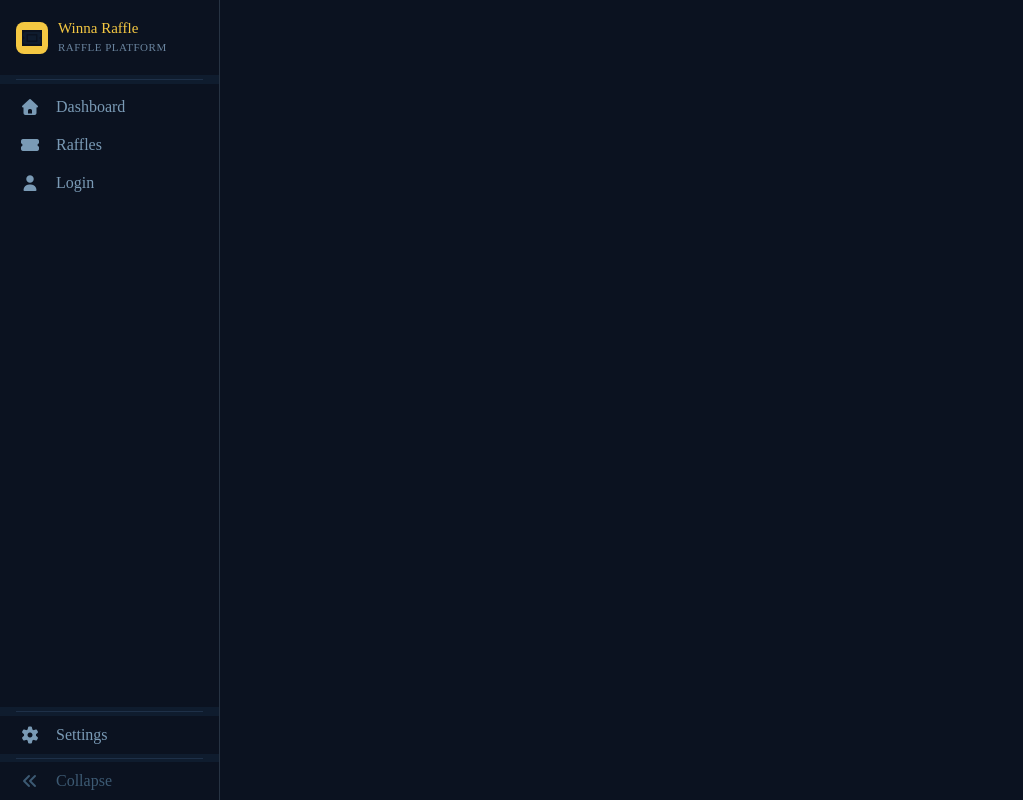
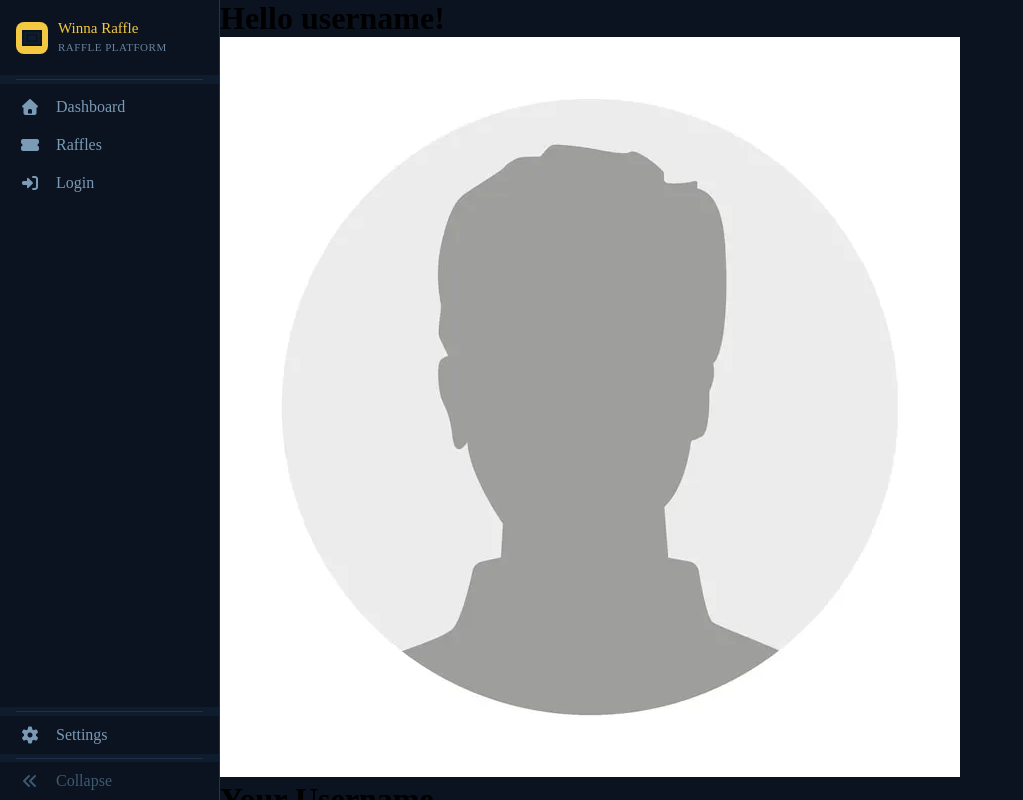
Before and after one commit to owen-prest/raffle-website, a Vue app: page /Profile in a window 1280 px wide. Shown: the whole page, without its empty margins (0-1023 px from the left). Built offline with nearby package versions, Linux system fonts and the light colour scheme; the HTML template or start-up script is replaced by a standard one.

Commit message:
Fixed the an error on the sidenav

```diff
--- a/src/Views/Login.vue
+++ b/src/Views/Login.vue
@@ -1,7 +1,7 @@
 <script setup lang="ts">
   import { ref } from 'vue'
   import { useRouter} from 'vue-router'
-  import { login } from '@/stores/auth'
+  import { isLoggedIn, login } from '@/stores/auth'
 
   const router = useRouter()
 
@@ -10,7 +10,7 @@
   const errorMessage = ref('')
 
   const fakeUser = {
-    email:'test@email.com',
+    email:'test@example.com',
     password:'password123'
   }
 
@@ -30,7 +30,9 @@
     }
     // check if credentials match fake user, sets status to logged (Auth.ts) and redirects
     if (email.value === fakeUser.email && password.value === fakeUser.password){
+      console.log('login called')
       login()
+      console.log('isLoggedIn', isLoggedIn.value)
       router.push('/')
     } else {
       errorMessage.value = 'Invalid email or password'
--- a/src/Views/Profile.vue
+++ b/src/Views/Profile.vue
@@ -1,16 +1,15 @@
 <script setup lang="ts">
-  import { RouterLink } from 'vue-router';
-  import profileImg from '/assets/images/profileImg.jpg'
+  import profileImg from '@/assets/images/profileImg.webp'
 </script>
 
 <template>
   <div class="profile">
     <div class="profile-menu">
       <h1 class="profile-title">Hello username!</h1>
-      <div class ="image-wrapper" :src="profileImg" alt="profile image">
-        <img src="profile-image" >
+      <div class ="image-wrapper">
+        <img class="profile-image" :src="profileImg" alt="profile image">
       </div>
-      <div class ="profile-info">
+      <div class="profile-info">
         <h1>Your Username</h1><span>your username</span>
         <h1>Change Password</h1><span>dont show password</span>
         <h1>Your Bio</h1>
@@ -20,7 +19,13 @@
 </template>
 
 <style>
+.profile{
+    background-color: red;
+    display: flex;
+}
   .profile-menu{
+    display: inline-block;
+    justify-content: center;
     width: 100%;
     background-color: aqua;
   }
--- a/src/components/SideNav.vue
+++ b/src/components/SideNav.vue
@@ -1,6 +1,8 @@
 <script setup lang="ts">
-  import { ref } from 'vue'
+  import { ref, computed } from 'vue'
   import { RouterLink } from 'vue-router'
+  import { isLoggedIn } from '@/stores/auth'
+
 
   interface NavItem{
     label: string
@@ -13,13 +15,17 @@
   // ref() makes collapsed reactive so the template updates automatically
   const collapsed=ref(false)
 
+const navItems: NavItem[] = [
+  { label: 'Dashboard', icon: 'fa-solid fa-house', path: '/' },
+  { label: 'Raffles', icon: 'fas fa-ticket-alt', path: '/raffles' },
+]
 
-  //web pages
-  const navItems: NavItem[] = [
-    { label: 'Dashboard', icon: 'fa-solid fa-house', path: '/' },
-    { label: 'Raffles', icon: 'fas fa-ticket-alt', path: '/raffles' },
-    { label: 'Login', icon: 'fa-solid fa-user', path: '/Login' },
-  ]
+// switches between Login and Profile based on auth state
+const authItem = computed<NavItem>(() =>
+  isLoggedIn.value
+    ? { label: 'Profile', icon: 'fa-solid fa-user', path: '/profile' }
+    : { label: 'Login', icon: 'fa-solid fa-right-to-bracket', path: '/login' }
+)
 </script>
 
 <template>
@@ -46,6 +52,12 @@
         <span class="nav-icon"><i :class="item.icon"></i></span>
         <span :class="['nav-label', { hidden:collapsed }]">{{ item.label}}</span>
         <span v-if="item.badge" :class="['badge', { hidden:collapsed }]">{{ item.badge }}</span>
+      </router-link>
+
+      <!-- dynamically switches between Login and Profile -->
+      <router-link :to="authItem.path" class="nav-item">
+        <span class="nav-icon"><i :class="authItem.icon"></i></span>
+        <span :class="['nav-label', { hidden:collapsed }]">{{ authItem.label }}</span>
       </router-link>
     </div>
 
--- a/src/router/index.ts
+++ b/src/router/index.ts
@@ -11,6 +11,11 @@ const routes = [
   { path: '/Login',
     name: 'Login',
     component: import('../Views/Login.vue') },
+    {
+      path: '/Profile',
+      name: 'Profile',
+      component: import('../Views/Profile.vue')
+    }
 ]
 
 export default createRouter({
--- a/src/stores/auth.ts
+++ b/src/stores/auth.ts
@@ -1,13 +1,11 @@
 import{ ref } from 'vue'
 
-const isLoggedIn = ref(false)
+export const isLoggedIn = ref(false)
 
 // tracks log in status of the user
-const login = () => {
+export const login = () => {
   isLoggedIn.value = true
 }
-const logout = () => {
+export const logout = () => {
   isLoggedIn.value = false
 }
-
-export { isLoggedIn, login, logout}
```
